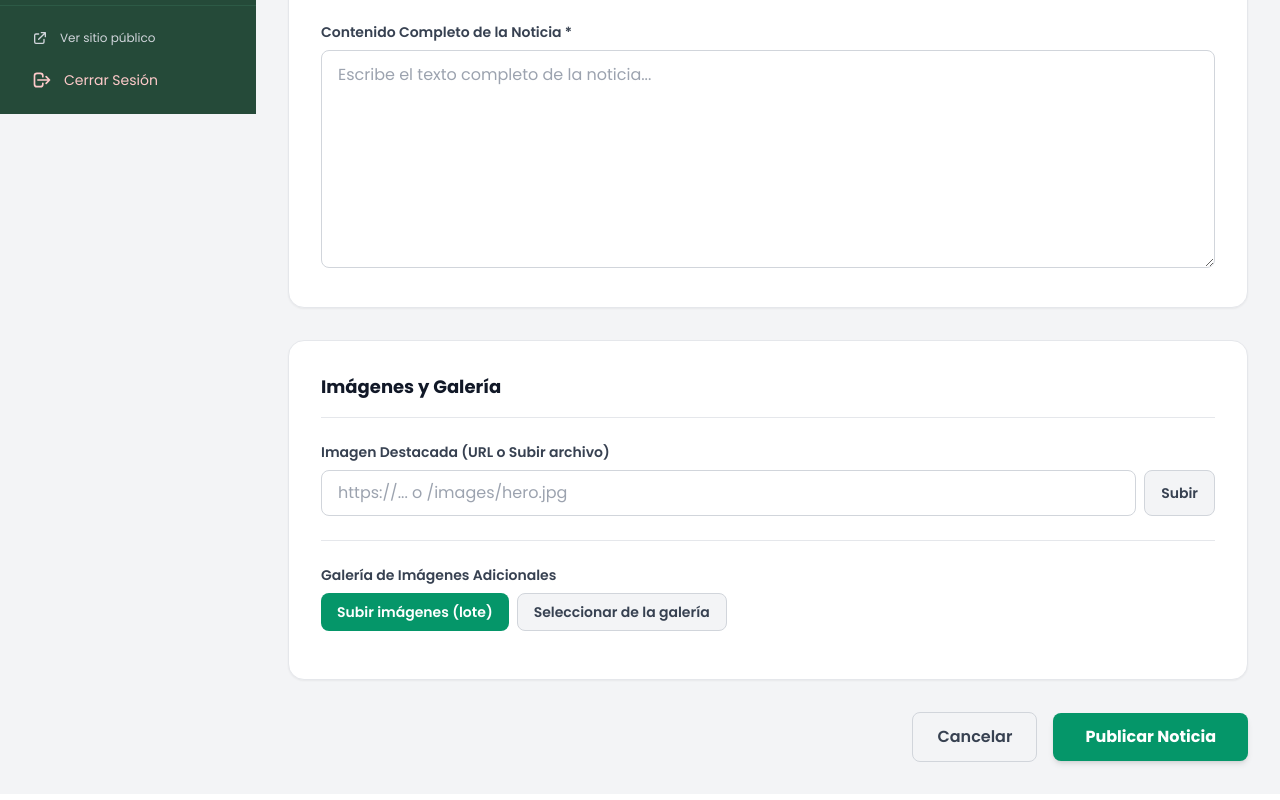
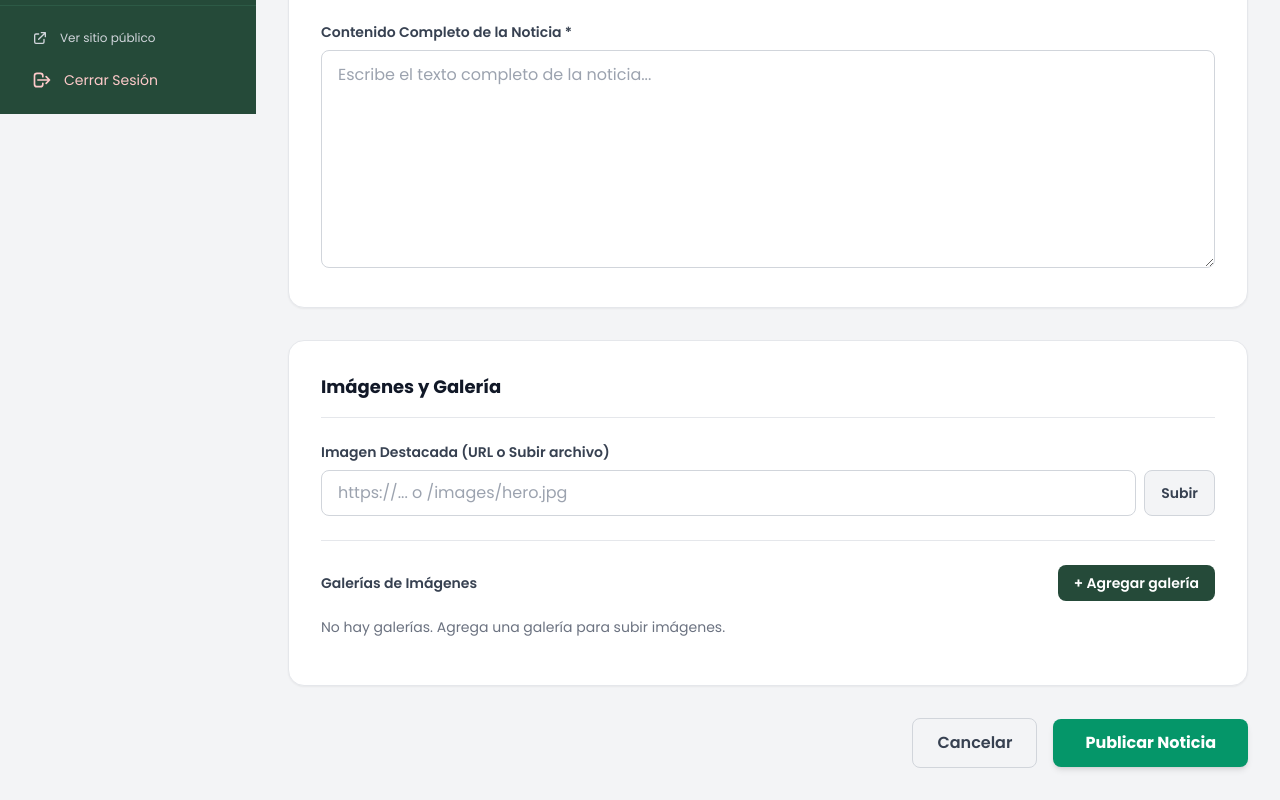
Before and after one commit to beardclick/juntac, a Next.js app: page /admin/noticias/nuevo in a window 1280 px wide. Shown: the part 686-1486 px from the top of the page. Built offline with nearby package versions, Linux system fonts and the light colour scheme.

Commit message:
feat(admin): multiple titled galleries per news post

```diff
--- a/src/app/(public)/noticias/[slug]/page.js
+++ b/src/app/(public)/noticias/[slug]/page.js
@@ -8,6 +8,19 @@ export const dynamic = 'force-dynamic'
 
 function toPlainText(value = '') {
   return value.replace(/<[^>]+>/g, ' ').replace(/\s+/g, ' ').trim()
+}
+
+function normalizeGallery(g) {
+  if (!Array.isArray(g) || g.length === 0) return []
+  if (typeof g[0] === 'object' && g[0] !== null) {
+    return g
+      .map((item) => ({
+        title: typeof item.title === 'string' ? item.title : '',
+        images: Array.isArray(item.images) ? item.images : [],
+      }))
+      .filter((item) => item.images.length > 0)
+  }
+  return [{ title: '', images: g.filter((x) => typeof x === 'string') }]
 }
 
 export async function generateMetadata({ params }) {
@@ -86,13 +99,15 @@ export default async function NoticiaDetailPage({ params }) {
             dangerouslySetInnerHTML={{ __html: noticia.content }}
           />
 
-          {/* Gallery if present */}
-          {noticia.gallery && noticia.gallery.length > 0 && (
-            <div className="mt-12 pt-8 border-t border-gray-200">
-              <h3 className="text-2xl font-bold text-gray-900 mb-6">Galería de Fotos</h3>
-              <GalleryLightbox images={noticia.gallery} />
+          {/* Galleries if present */}
+          {normalizeGallery(noticia.gallery).map((g, i) => (
+            <div key={i} className="mt-12 pt-8 border-t border-gray-200">
+              <h3 className="text-2xl font-bold text-gray-900 mb-6">
+                {g.title || `Galería ${i + 1}`}
+              </h3>
+              <GalleryLightbox images={g.images} />
             </div>
-          )}
+          ))}
 
           {/* Other recent news */}
           {otherNews.length > 0 && (
--- a/src/components/admin/NewsForm.js
+++ b/src/components/admin/NewsForm.js
@@ -2,6 +2,19 @@
 import { useState } from 'react'
 import { useRouter } from 'next/navigation'
 import Link from 'next/link'
+
+// Normalize the gallery field: new format is [{ title, images: [] }].
+// Legacy format (array of strings) becomes a single untitled gallery.
+function normalizeGallery(g) {
+  if (!Array.isArray(g) || g.length === 0) return []
+  if (typeof g[0] === 'object' && g[0] !== null) {
+    return g.map((item) => ({
+      title: typeof item.title === 'string' ? item.title : '',
+      images: Array.isArray(item.images) ? item.images : [],
+    }))
+  }
+  return [{ title: '', images: g.filter((x) => typeof x === 'string') }]
+}
 
 export default function NewsForm({ initialData, isEdit = false }) {
   const router = useRouter()
@@ -14,13 +27,14 @@ export default function NewsForm({ initialData, isEdit = false }) {
     excerpt: initialData?.excerpt || '',
     content: initialData?.content || '',
     featured_image: initialData?.featured_image || '',
-    gallery: initialData?.gallery || []
+    gallery: normalizeGallery(initialData?.gallery)
   })
 
   const [saving, setSaving] = useState(false)
   const [error, setError] = useState('')
   const [uploading, setUploading] = useState(false)
   const [showMediaPicker, setShowMediaPicker] = useState(false)
+  const [pickerTarget, setPickerTarget] = useState(null)
   const [mediaLibrary, setMediaLibrary] = useState([])
   const [mediaLoading, setMediaLoading] = useState(false)
 
@@ -64,7 +78,28 @@ export default function NewsForm({ initialData, isEdit = false }) {
     }
   }
 
-  const handleGalleryUpload = async (e) => {
+  const addGallery = () => {
+    setFormData(prev => ({
+      ...prev,
+      gallery: [...prev.gallery, { title: '', images: [] }]
+    }))
+  }
+
+  const removeGallery = (gIdx) => {
+    setFormData(prev => ({
+      ...prev,
+      gallery: prev.gallery.filter((_, i) => i !== gIdx)
+    }))
+  }
+
+  const updateGalleryTitle = (gIdx, title) => {
+    setFormData(prev => ({
+      ...prev,
+      gallery: prev.gallery.map((g, i) => (i === gIdx ? { ...g, title } : g))
+    }))
+  }
+
+  const handleGalleryUpload = async (e, gIdx) => {
     const files = Array.from(e.target.files || [])
     if (files.length === 0) return
     setUploading(true)
@@ -75,7 +110,10 @@ export default function NewsForm({ initialData, isEdit = false }) {
         const res = await fetch('/api/media', { method: 'POST', body: fd })
         const data = await res.json()
         if (res.ok && data.url) {
-          setFormData(prev => ({ ...prev, gallery: [...prev.gallery, data.url] }))
+          setFormData(prev => ({
+            ...prev,
+            gallery: prev.gallery.map((g, i) => (i === gIdx ? { ...g, images: [...g.images, data.url] } : g))
+          }))
         }
       }
     } catch (err) {
@@ -86,7 +124,8 @@ export default function NewsForm({ initialData, isEdit = false }) {
     }
   }
 
-  const openMediaPicker = async () => {
+  const openMediaPicker = async (gIdx) => {
+    setPickerTarget(gIdx)
     setShowMediaPicker(true)
     setMediaLoading(true)
     try {
@@ -105,16 +144,21 @@ export default function NewsForm({ initialData, isEdit = false }) {
   }
 
   const selectMedia = (url) => {
+    if (pickerTarget === null) return
     setFormData(prev => ({
       ...prev,
-      gallery: prev.gallery.includes(url) ? prev.gallery : [...prev.gallery, url]
+      gallery: prev.gallery.map((g, i) => (i === pickerTarget
+        ? (g.images.includes(url) ? g : { ...g, images: [...g.images, url] })
+        : g))
     }))
   }
 
-  const handleRemoveGalleryImage = (idx) => {
+  const removeImageFromGallery = (gIdx, imgIdx) => {
     setFormData(prev => ({
       ...prev,
-      gallery: prev.gallery.filter((_, i) => i !== idx)
+      gallery: prev.gallery.map((g, i) => (i === gIdx
+        ? { ...g, images: g.images.filter((_, j) => j !== imgIdx) }
+        : g))
     }))
   }
 
@@ -297,13 +341,47 @@ export default function NewsForm({ initialData, isEdit = false }) {
           </div>
         </div>
 
-        {/* Gallery */}
+        {/* Galleries */}
         <div className="border-t pt-6">
-          <label className="block text-sm font-semibold text-gray-700 mb-2">
-            Galería de Imágenes Adicionales
+          <div className="flex items-center justify-between mb-4">
+            <label className="block text-sm font-semibold text-gray-700">
+              Galerías de Imágenes
             </label>
+            <button
+              type="button"
+              onClick={addGallery}
+              className="px-4 py-2 bg-[#254A39] hover:bg-[#1a3829] text-white font-semibold text-sm rounded-lg"
+            >
+              + Agregar galería
+            </button>
+          </div>
 
-          <div className="flex flex-wrap gap-2 mb-4">
+          {formData.gallery.length === 0 && (
+            <p className="text-sm text-gray-500 mb-4">
+              No hay galerías. Agrega una galería para subir imágenes.
+            </p>
+          )}
+
+          {formData.gallery.map((g, gIdx) => (
+            <div key={gIdx} className="border border-gray-200 rounded-xl p-4 mb-4 bg-gray-50">
+              <div className="flex items-center gap-3 mb-3">
+                <input
+                  type="text"
+                  value={g.title}
+                  onChange={(e) => updateGalleryTitle(gIdx, e.target.value)}
+                  placeholder={`Título de la galería ${gIdx + 1} (opcional)`}
+                  className="flex-1 px-4 py-2 text-sm border border-gray-300 rounded-lg focus:ring-2 focus:ring-emerald-600 outline-none text-gray-900"
+                />
+                <button
+                  type="button"
+                  onClick={() => removeGallery(gIdx)}
+                  className="px-3 py-2 text-red-600 hover:text-red-800 font-semibold text-sm shrink-0"
+                >
+                  Eliminar
+                </button>
+              </div>
+
+              <div className="flex flex-wrap gap-2 mb-3">
                 <label className="cursor-pointer inline-flex items-center px-4 py-2 bg-emerald-600 hover:bg-emerald-700 text-white font-semibold text-sm rounded-lg">
                   <span>{uploading ? 'Subiendo...' : 'Subir imágenes (lote)'}</span>
                   <input
@@ -311,27 +389,27 @@ export default function NewsForm({ initialData, isEdit = false }) {
                     multiple
                     accept="image/*"
                     className="hidden"
-                onChange={handleGalleryUpload}
+                    onChange={(e) => handleGalleryUpload(e, gIdx)}
                     disabled={uploading}
                   />
                 </label>
                 <button
                   type="button"
-              onClick={openMediaPicker}
+                  onClick={() => openMediaPicker(gIdx)}
                   className="px-4 py-2 bg-gray-100 hover:bg-gray-200 text-gray-700 font-semibold text-sm rounded-lg border border-gray-300"
                 >
                   Seleccionar de la galería
                 </button>
               </div>
 
-          {formData.gallery.length > 0 && (
+              {g.images.length > 0 && (
                 <div className="grid grid-cols-2 sm:grid-cols-4 md:grid-cols-6 gap-3">
-              {formData.gallery.map((imgUrl, i) => (
-                <div key={i} className="relative group rounded-lg overflow-hidden border bg-gray-100 aspect-square">
-                  <img src={imgUrl} alt={`Gallery ${i}`} className="w-full h-full object-cover" />
+                  {g.images.map((imgUrl, iIdx) => (
+                    <div key={iIdx} className="relative group rounded-lg overflow-hidden border bg-gray-100 aspect-square">
+                      <img src={imgUrl} alt={`Imagen ${iIdx + 1}`} className="w-full h-full object-cover" />
                       <button
                         type="button"
-                    onClick={() => handleRemoveGalleryImage(i)}
+                        onClick={() => removeImageFromGallery(gIdx, iIdx)}
                         className="absolute top-1 right-1 bg-red-600 text-white rounded-full p-1 shadow"
                         aria-label="Quitar imagen"
                       >
@@ -343,6 +421,8 @@ export default function NewsForm({ initialData, isEdit = false }) {
                   ))}
                 </div>
               )}
+            </div>
+          ))}
         </div>
 
         {/* Media picker modal */}
@@ -376,7 +456,7 @@ export default function NewsForm({ initialData, isEdit = false }) {
               ) : (
                 <div className="grid grid-cols-3 sm:grid-cols-4 md:grid-cols-5 gap-3">
                   {mediaLibrary.map((m, i) => {
-                    const selected = formData.gallery.includes(m.url)
+                    const selected = pickerTarget !== null && formData.gallery[pickerTarget]?.images.includes(m.url)
                     return (
                       <button
                         key={i}
```
Also changed, not shown: 1 other file (tests, documents, lock files or other folders). Lines whose indentation alone changed are shown as unchanged.
